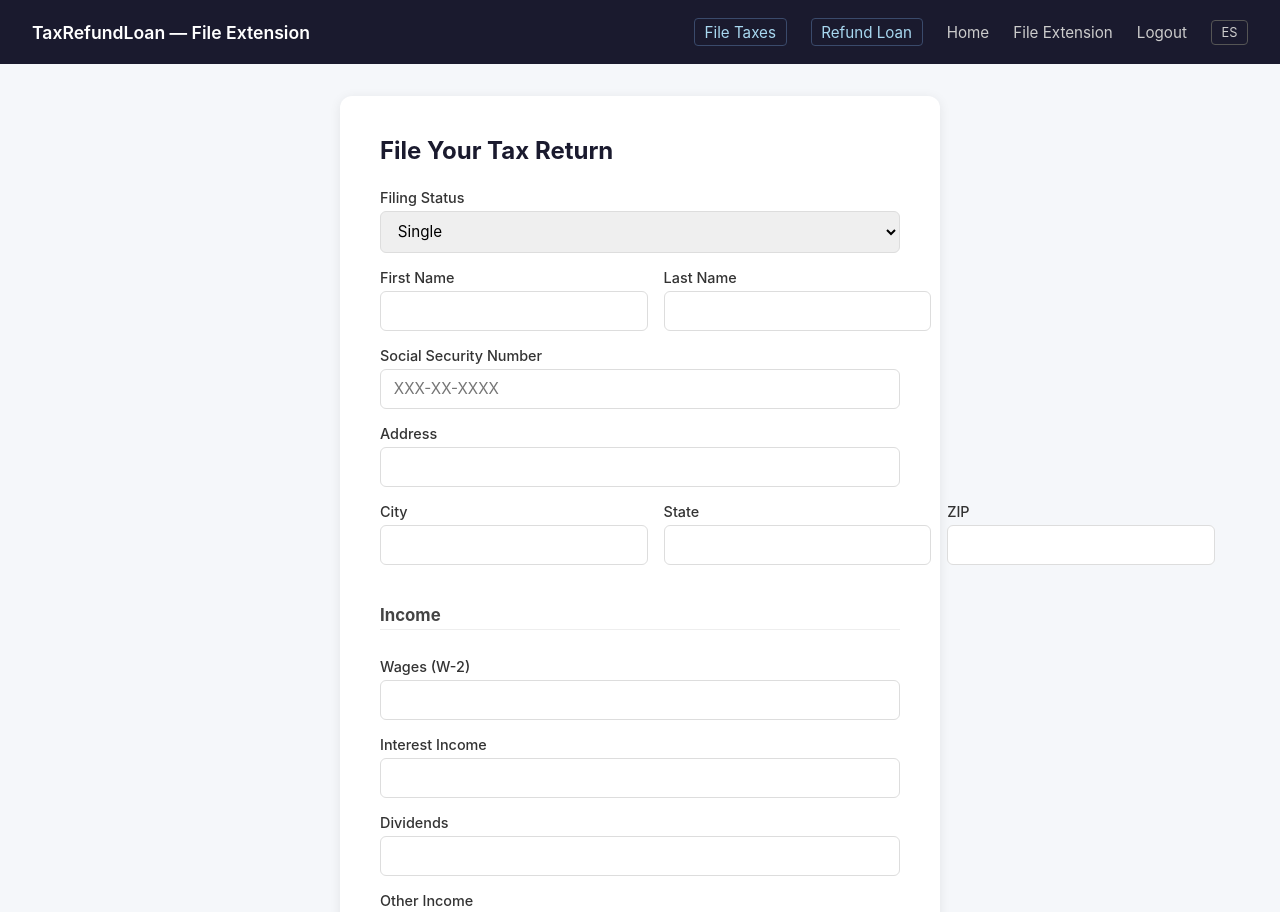
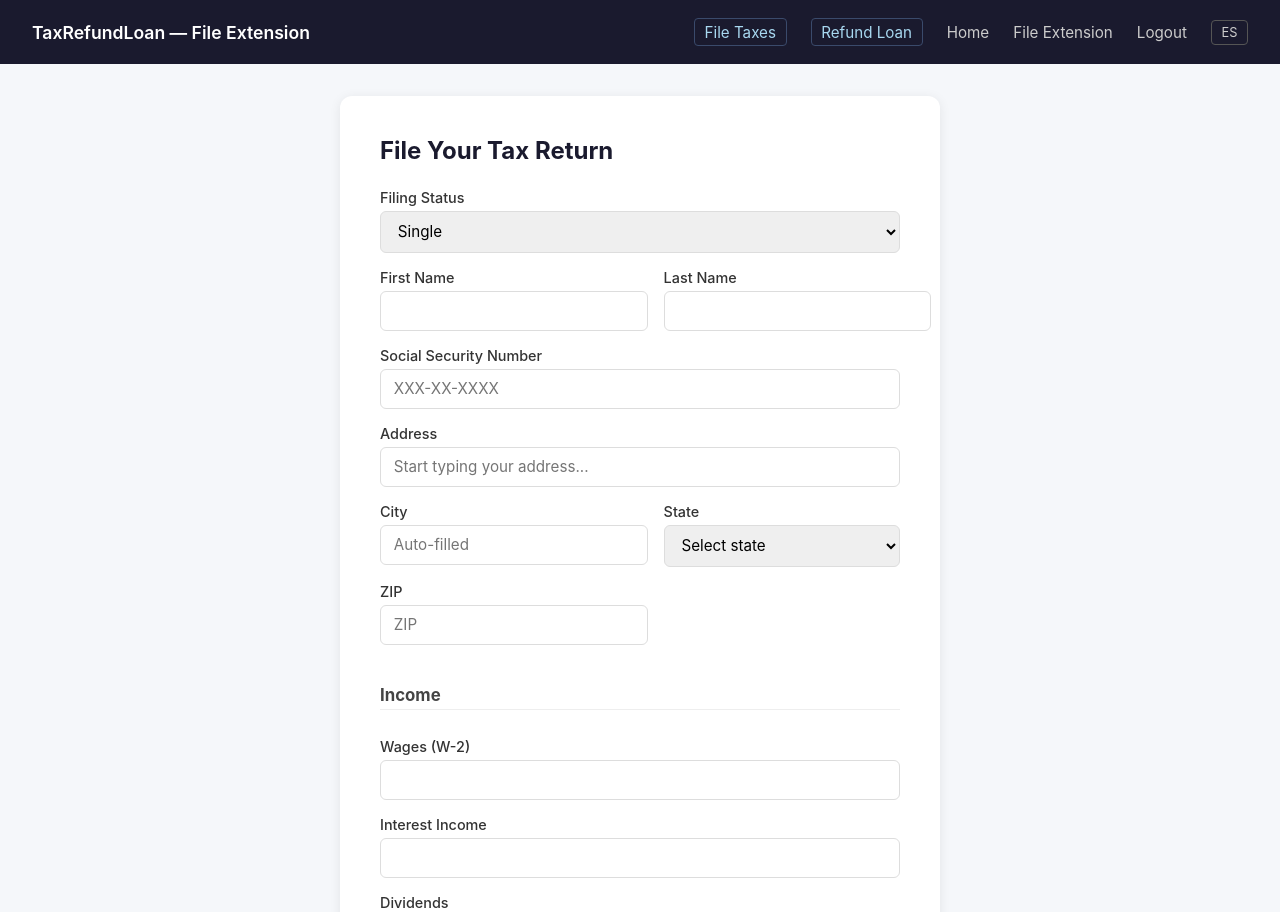
Before and after one commit to balakumarperiyasamy70/taxapp, a React (Vite) app in the folder frontend/: page /filing in a window 1280 px wide. Shown: the top 912 px of the page. Built offline with nearby package versions, Linux system fonts and the light colour scheme; sample sign-in values are in the browser's storage.

Commit message:
Add address autocomplete to Form 1040, SSN formatting, interim e-file flow

```diff
--- a/frontend/src/pages/TaxFiling1040.tsx
+++ b/frontend/src/pages/TaxFiling1040.tsx
@@ -2,11 +2,26 @@ import { useState } from 'react'
 import { useTranslation } from 'react-i18next'
 import api from '../services/api'
 import styles from './Form.module.css'
+import AddressAutocomplete from '../components/AddressAutocomplete'
+
+const US_STATES = [
+  'AL','AK','AZ','AR','CA','CO','CT','DE','FL','GA','HI','ID','IL','IN','IA',
+  'KS','KY','LA','ME','MD','MA','MI','MN','MS','MO','MT','NE','NV','NH','NJ',
+  'NM','NY','NC','ND','OH','OK','OR','PA','RI','SC','SD','TN','TX','UT','VT',
+  'VA','WA','WV','WI','WY','DC'
+]
+
+function formatSSN(value: string): string {
+  const digits = value.replace(/\D/g, '').slice(0, 9)
+  if (digits.length <= 3) return digits
+  if (digits.length <= 5) return `${digits.slice(0, 3)}-${digits.slice(3)}`
+  return `${digits.slice(0, 3)}-${digits.slice(3, 5)}-${digits.slice(5)}`
+}
 
 export default function TaxFiling1040() {
   const { t } = useTranslation()
   const [form, setForm] = useState({
-    tax_year: 2024, filing_status: 'single',
+    tax_year: 2025, filing_status: 'single',
     first_name: '', last_name: '', ssn: '',
     address: '', city: '', state: '', zip_code: '',
     wages: '', interest: '', dividends: '', other_income: '',
@@ -17,7 +32,7 @@ export default function TaxFiling1040() {
   const [error, setError] = useState('')
   const [loading, setLoading] = useState(false)
 
-  const set = (k: string, v: any) => setForm(f => ({...f, [k]: v}))
+  const set = (k: string, v: any) => setForm(f => ({ ...f, [k]: v }))
 
   const handleSubmit = async (e: React.FormEvent) => {
     e.preventDefault()
@@ -45,9 +60,12 @@ export default function TaxFiling1040() {
   if (result) return (
     <div className={styles.card}>
       <div className={styles.success}>✅ Return submitted!</div>
-      <p><strong>Submission ID:</strong> {result.submission_id}</p>
+      <p><strong>Submission ID:</strong> {result.submission_id || 'Pending e-file'}</p>
       <p><strong>{t('filing.refundAmount')}:</strong> ${(result.refund_amount_cents / 100).toFixed(2)}</p>
       <p><strong>{t('filing.taxOwed')}:</strong> ${(result.tax_owed_cents / 100).toFixed(2)}</p>
+      <p style={{ fontSize: '0.85rem', opacity: 0.7, marginTop: '12px' }}>
+        Your return has been saved. E-filing will be available once our IRS authorization is complete.
+      </p>
     </div>
   )
 
@@ -56,6 +74,7 @@ export default function TaxFiling1040() {
       <h2>{t('filing.title')}</h2>
       {error && <div className={styles.error}>{error}</div>}
       <form onSubmit={handleSubmit}>
+
         <label>{t('filing.filingStatus')}
           <select value={form.filing_status} onChange={e => set('filing_status', e.target.value)}>
             <option value="single">{t('filing.single')}</option>
@@ -64,26 +83,91 @@ export default function TaxFiling1040() {
             <option value="head_household">{t('filing.headHousehold')}</option>
           </select>
         </label>
+
         <div className={styles.row}>
-          <label>{t('auth.firstName')} <input value={form.first_name} onChange={e => set('first_name', e.target.value)} required /></label>
-          <label>{t('auth.lastName')} <input value={form.last_name} onChange={e => set('last_name', e.target.value)} required /></label>
+          <label>{t('auth.firstName')}
+            <input value={form.first_name} onChange={e => set('first_name', e.target.value)} autoComplete="given-name" required />
+          </label>
+          <label>{t('auth.lastName')}
+            <input value={form.last_name} onChange={e => set('last_name', e.target.value)} autoComplete="family-name" required />
+          </label>
         </div>
-        <label>{t('identity.ssn')} <input placeholder="XXX-XX-XXXX" value={form.ssn} onChange={e => set('ssn', e.target.value)} required /></label>
-        <label>Address <input value={form.address} onChange={e => set('address', e.target.value)} required /></label>
-        <div className={styles.row3}>
-          <label>City <input value={form.city} onChange={e => set('city', e.target.value)} required /></label>
-          <label>State <input value={form.state} maxLength={2} onChange={e => set('state', e.target.value)} required /></label>
-          <label>ZIP <input value={form.zip_code} onChange={e => set('zip_code', e.target.value)} required /></label>
+
+        <label>{t('identity.ssn')}
+          <input
+            placeholder="XXX-XX-XXXX"
+            value={form.ssn}
+            onChange={e => set('ssn', formatSSN(e.target.value))}
+            inputMode="numeric"
+            maxLength={11}
+            required
+          />
+        </label>
+
+        <label>Address
+          <AddressAutocomplete
+            value={form.address}
+            onChange={v => set('address', v)}
+            onSelect={r => setForm(f => ({ ...f, address: r.address, city: r.city, state: r.state, zip_code: r.zip }))}
+            placeholder="Start typing your address..."
+            required
+          />
+        </label>
+
+        <div className={styles.row}>
+          <label>City
+            <input value={form.city} onChange={e => set('city', e.target.value)} placeholder="Auto-filled" required />
+          </label>
+          <label>State
+            <select value={form.state} onChange={e => set('state', e.target.value)} required>
+              <option value="">Select state</option>
+              {US_STATES.map(s => <option key={s} value={s}>{s}</option>)}
+            </select>
+          </label>
+          <label>ZIP
+            <input
+              value={form.zip_code}
+              onChange={e => set('zip_code', e.target.value.replace(/\D/g, '').slice(0, 5))}
+              inputMode="numeric"
+              maxLength={5}
+              placeholder="ZIP"
+              required
+            />
+          </label>
         </div>
+
         <h3 className={styles.sectionTitle}>Income</h3>
-        <label>{t('filing.wages')} <input type="number" step="0.01" value={form.wages} onChange={e => set('wages', e.target.value)} /></label>
-        <label>{t('filing.interest')} <input type="number" step="0.01" value={form.interest} onChange={e => set('interest', e.target.value)} /></label>
-        <label>{t('filing.dividends')} <input type="number" step="0.01" value={form.dividends} onChange={e => set('dividends', e.target.value)} /></label>
-        <label>{t('filing.otherIncome')} <input type="number" step="0.01" value={form.other_income} onChange={e => set('other_income', e.target.value)} /></label>
+        <label>{t('filing.wages')}
+          <input type="number" step="0.01" min="0" value={form.wages} onChange={e => set('wages', e.target.value)} />
+        </label>
+        <label>{t('filing.interest')}
+          <input type="number" step="0.01" min="0" value={form.interest} onChange={e => set('interest', e.target.value)} />
+        </label>
+        <label>{t('filing.dividends')}
+          <input type="number" step="0.01" min="0" value={form.dividends} onChange={e => set('dividends', e.target.value)} />
+        </label>
+        <label>{t('filing.otherIncome')}
+          <input type="number" step="0.01" min="0" value={form.other_income} onChange={e => set('other_income', e.target.value)} />
+        </label>
+
         <label className={styles.checkbox}>
           <input type="checkbox" checked={form.standard_deduction} onChange={e => set('standard_deduction', e.target.checked)} />
           {t('filing.standardDeduction')}
         </label>
+
+        {!form.standard_deduction && (
+          <label>Itemized Deductions ($)
+            <input type="number" step="0.01" min="0" value={form.itemized_deductions} onChange={e => set('itemized_deductions', e.target.value)} />
+          </label>
+        )}
+
+        <label>Child Tax Credit ($)
+          <input type="number" step="0.01" min="0" value={form.child_tax_credit} onChange={e => set('child_tax_credit', e.target.value)} />
+        </label>
+        <label>Earned Income Credit ($)
+          <input type="number" step="0.01" min="0" value={form.earned_income_credit} onChange={e => set('earned_income_credit', e.target.value)} />
+        </label>
+
         <button type="submit" className={styles.btnSubmit} disabled={loading}>
           {loading ? '...' : t('filing.submit')}
         </button>
```
Also changed, not shown: 1 other file (tests, documents, lock files or other folders).
